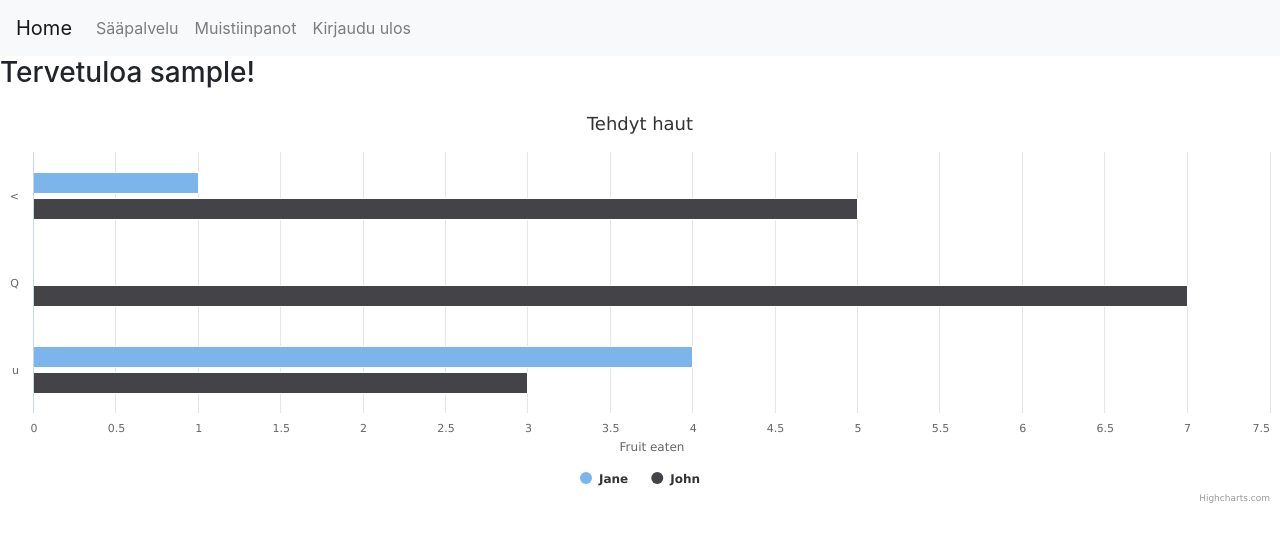
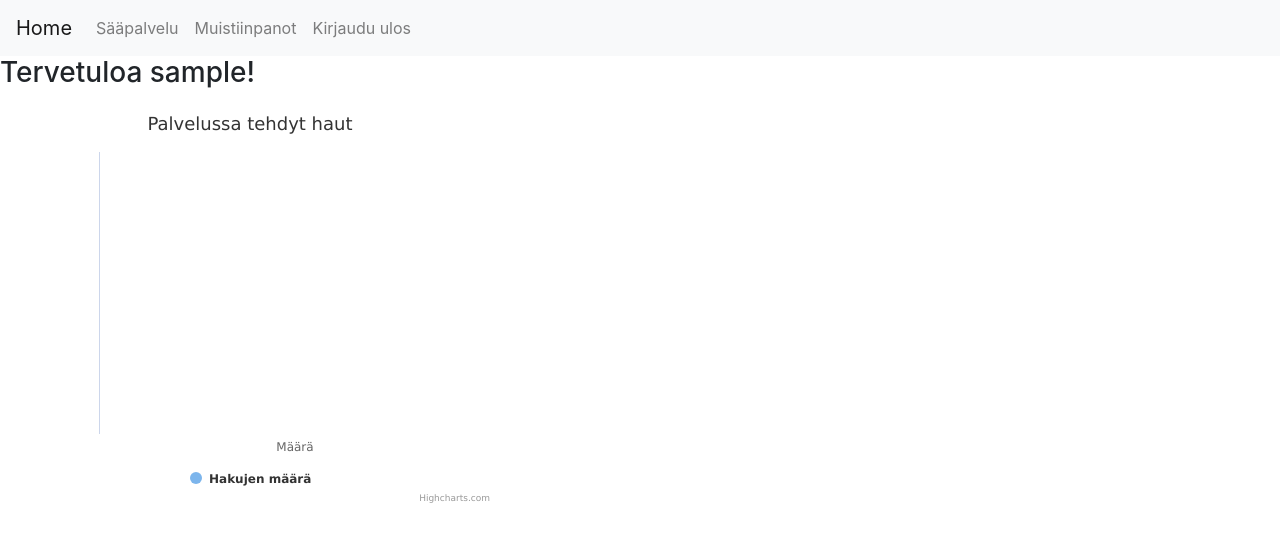
Before and after one commit to testijeejee/ohjsiha, a Django app: page / in a window 1280 px wide. Shown: the top 542 px of the page. Run offline with Django 3.2, Linux system fonts and the light colour scheme; the visitor is signed in with stand-in values (Sample User, id 1); data that the repository does not hold is empty; some libraries are stand-ins or nearby versions.

Commit message:
Visualisointi tehdyistä hauista etusivulle

```diff
--- a/polls/templates/polls/home.html
+++ b/polls/templates/polls/home.html
@@ -1,12 +1,17 @@
 {% extends 'base.html' %}
 
 {% block head %}
+
 <script src="https://code.highcharts.com/highcharts.js"></script>
 {% endblock %}
 
 {% block content %}
 {% if user.is_authenticated %}
 <h3>Tervetuloa {{user}}!<h3>
+
+{% else %}
+<h3>Tervetuloa<h3>
+{% endif %}
 
 <ul>
     {% for object in search_objects.all %}
@@ -20,38 +25,47 @@
 
 $(function () {
 
-    var objects = "{{ search_objects|safe }}"
+    var objects = $.get({
+      url: "/graph",
+      success: function(data) {
 
-    console.log(objects)
+        var counts = {};
+        for (var i = 0; i < data.length; i++) {
+          counts[data[i]] = 1 + (counts[data[i]] || 0);
+        }
+        var keys = Object.keys(counts);
+        var values = Object.values(counts);
+
+
         var myChart = Highcharts.chart('container', {
             chart: {
-            type: 'bar'
+                type: 'bar',
+                marginLeft: 100,
+                width: 500
             },
             title: {
-            text: 'Tehdyt haut'
+                text: 'Palvelussa tehdyt haut'
             },
             xAxis: {
-            categories: objects
+                categories: keys
             },
             yAxis: {
                 title: {
-                text: 'Fruit eaten'
-            }
+                    text: 'Määrä'
+                },
+                allowDecimals: false
             },
             series: [{
-            name: 'Jane',
-            data: [1, 0, 4]
-        }, {
-            name: 'John',
-            data: [5, 7, 3]
+                name: 'Hakujen määrä',
+                data: values
             }]
         });
+      }
+    });
+
 });
 
 </script>
 </div>
-{% else %}
-<h3>Tervetuloa<h3>
-{% endif %}
 
 {% endblock %}
--- a/polls/urls.py
+++ b/polls/urls.py
@@ -12,5 +12,6 @@ urlpatterns = [
     path('weatherhandle/', views.weatherhandle, name="weatherhandle"),
     path('notes/', views.notes, name="notes"),
     path('notes/modifynote/<int:noteId>', views.modifyNote, name="modifyNote"),
-    path('notes/deletenote/<int:noteId>', views.deleteNote, name="deletenote")
+    path('notes/deletenote/<int:noteId>', views.deleteNote, name="deletenote"),
+    path('graph/', views.cityGraph, name="cityGraph")
 ]
--- a/polls/views.py
+++ b/polls/views.py
@@ -4,7 +4,7 @@ from django.core import serializers
 # Create your views here.
 from django.http import HttpResponse
 from django.utils import timezone
-
+from django.http import JsonResponse
 
 from .models import Note, WeatherSearch
 from .forms import RegisterationForm, NoteForm, ModifyNoteForm
@@ -12,14 +12,14 @@ from .forms import RegisterationForm, NoteForm, ModifyNoteForm
 import json
 
 def index(request):
+    return render(request, "polls/home.html", {})
 
-    search_objects = WeatherSearch.objects.all
-    #objects = search_objects
-    #objects = serializers.serialize('json', search_objects)
-    #print(objects)
-    args = { "search_objects": search_objects }
+def cityGraph(request):
+    search_objects = WeatherSearch.objects.values_list("city", flat=True)
+    objects = list(search_objects)
+    json_objects = json.dumps(objects)
 
-    return render(request, "polls/home.html", args)
+    return JsonResponse(objects, safe=False)
 
 def register(request):
     if request.method=="POST":
@@ -43,7 +43,6 @@ def weather(request):
 
 def weatherhandle(request):
     data = json.loads(request.body)
-    print(data)
     #Change temperature from Kelvin to Celsius
     temp = data.get("main").get("temp") - 273.15
 
```
Lines whose indentation alone changed are shown as unchanged.
